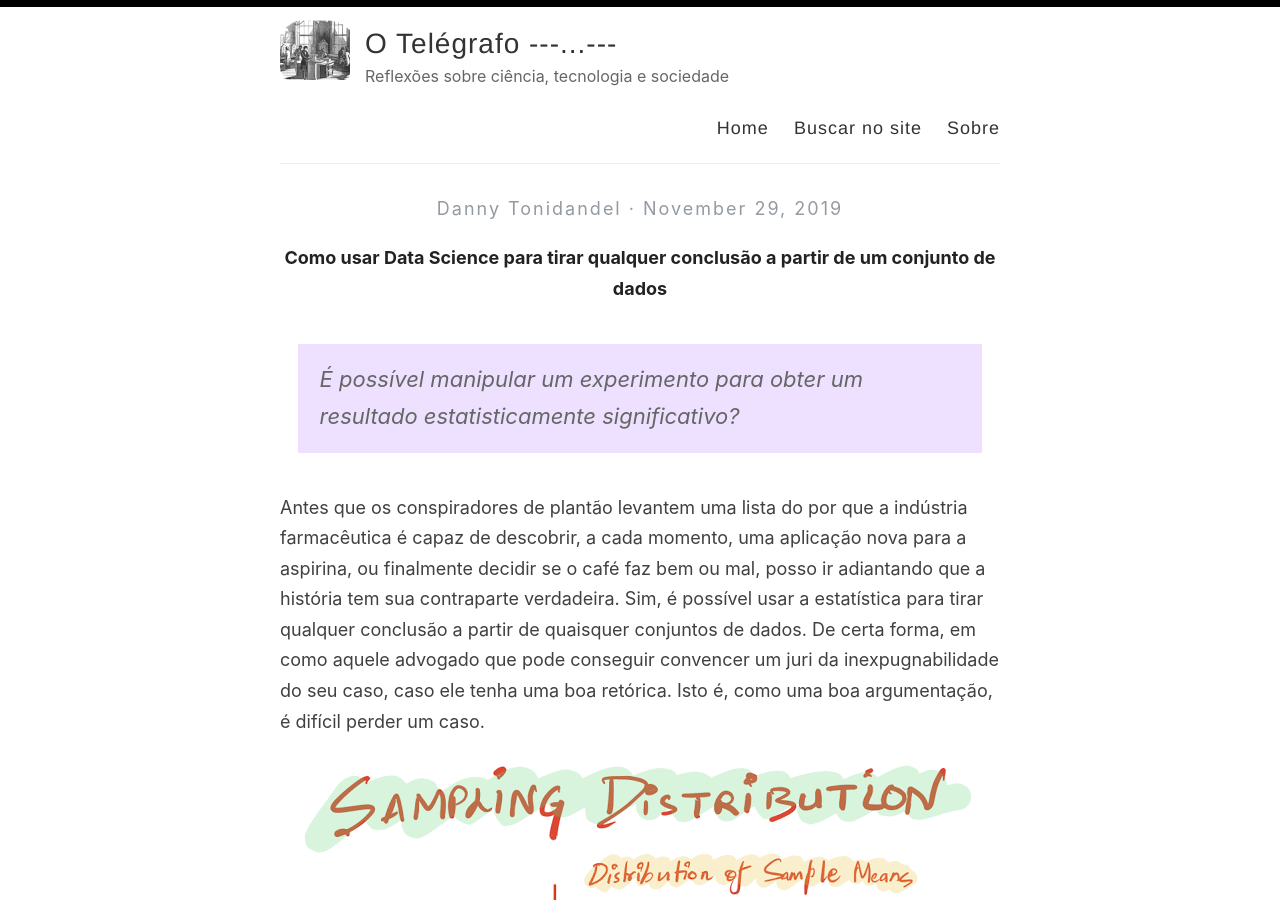
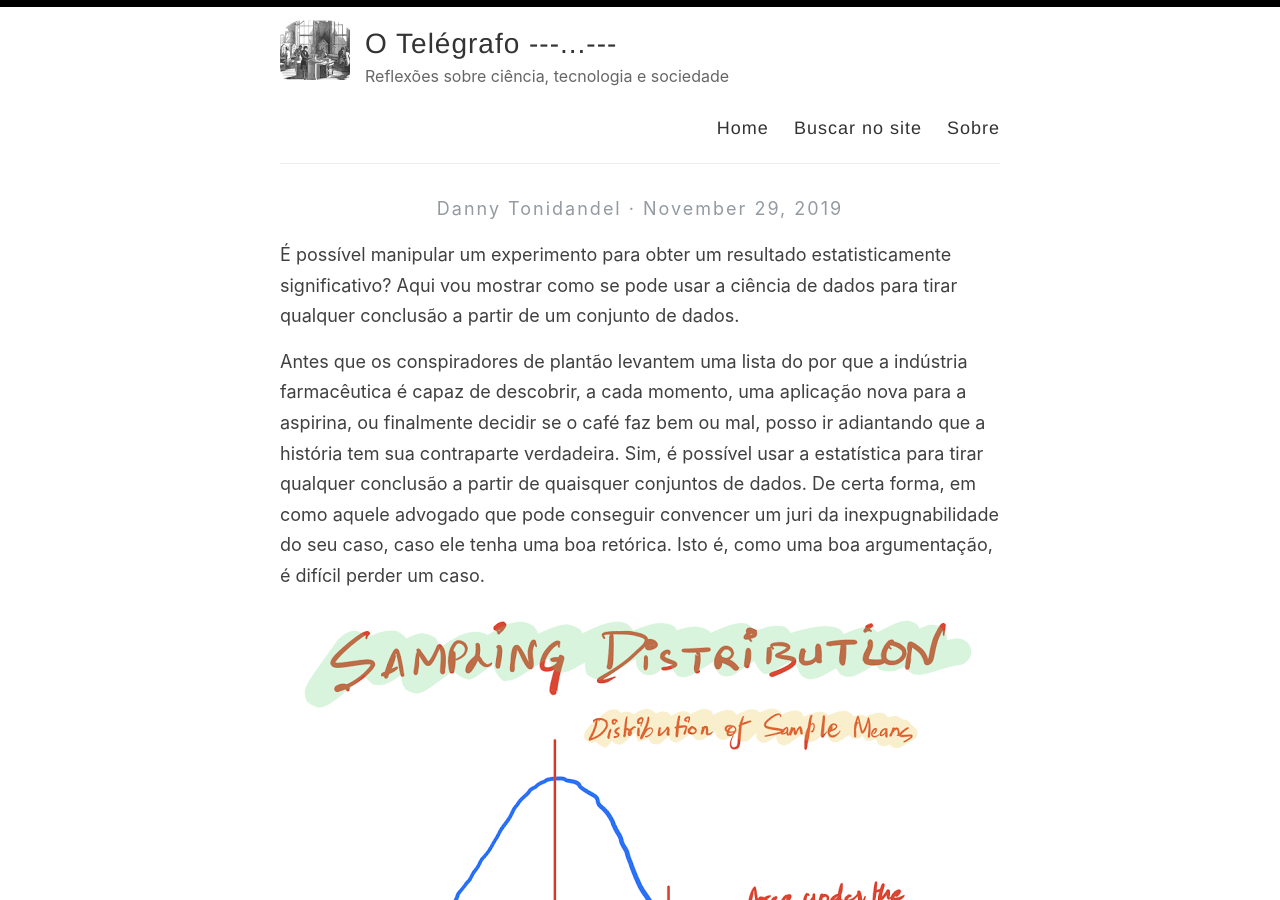
Before and after one commit to tonidandel/otelegrafo_, a Jekyll site: the page built from _posts/2019-11-29-p-hacking.md, in a window 1280 px wide and 900 px high. Built offline with Jekyll 4.4.1, drawn with Linux system fonts in a browser that asks for light colours; our own code applies the rules of GitHub Pages for plain Markdown files; formulas are drawn with MathJax 3; some of the changed text lies outside the part shown.

Commit message:
new-post-p-hacking-corrections

```diff
--- a/_posts/2019-11-29-p-hacking.md
+++ b/_posts/2019-11-29-p-hacking.md
@@ -4,9 +4,7 @@ title: P-Hacking
 categories: [data science, tecnologia,
 ---
 
-#### Como usar Data Science para tirar qualquer conclusão a partir de um conjunto de dados
-
-> É possível manipular um experimento para obter um resultado estatisticamente significativo?
+É possível manipular um experimento para obter um resultado estatisticamente significativo? Aqui vou mostrar como se pode usar a ciência de dados para tirar qualquer conclusão a partir de um conjunto de dados.
 
 Antes que os conspiradores de plantão levantem uma lista do por que a indústria farmacêutica é capaz de descobrir, a cada momento, uma aplicação nova para a aspirina, ou finalmente decidir se o café faz bem ou mal, posso ir adiantando que a história tem sua contraparte verdadeira. Sim, é possível usar a estatística para tirar qualquer conclusão a partir de quaisquer conjuntos de dados. De certa forma, em como aquele advogado que pode conseguir convencer um juri da inexpugnabilidade do seu caso, caso ele tenha uma boa retórica. Isto é, como uma boa argumentação, é difícil perder um caso.
 
```
Also changed, not shown: other parts of _posts/2019-11-29-p-hacking.md (+2 -1 lines).
